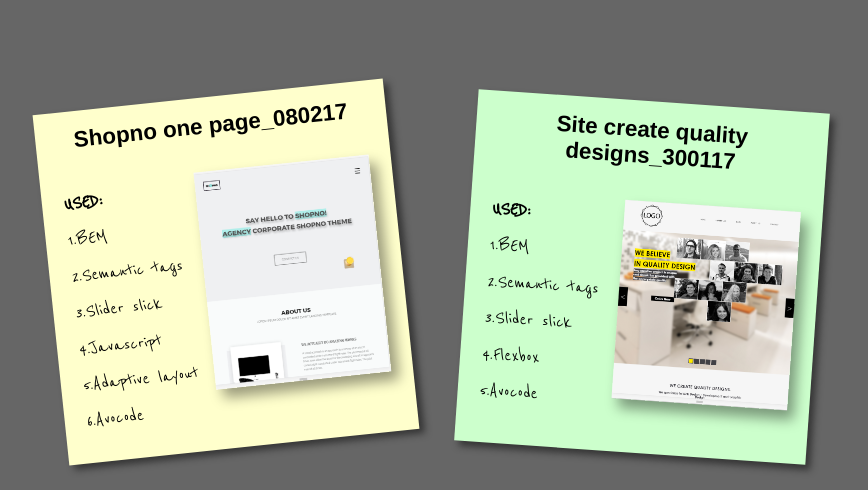
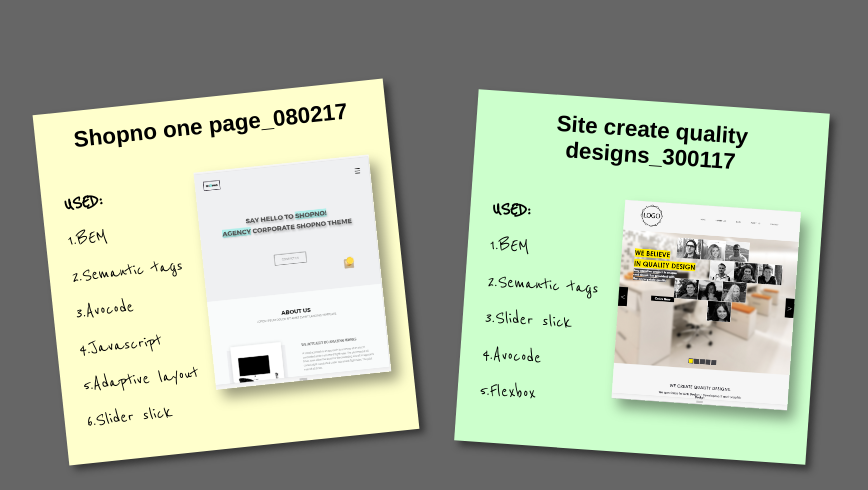
Before and after one commit to lelik759/lelik759.github.io, a plain HTML site: page index.html in a window 1280 px wide. Shown: the top 490 px of the page, without its empty margins (206-1074 px from the left). Drawn offline with Linux system fonts and the light colour scheme.

Commit message:
Update index.html

```diff
--- a/index.html
+++ b/index.html
@@ -10,7 +10,7 @@
      <li class="li">
       <a href="/Shopno one page_080217/index.html">
         <h2>Shopno one page_080217</h2>
-        <p><strong>USED:</strong><br> 1.BEM<br>2.Semantic tags<br>3.Slider slick<br>4.Javascript<br>5.Adaptive layout<br>6.Avocode
+        <p><strong>USED:</strong><br> 1.BEM<br>2.Semantic tags<br>3.Avocode<br>4.Javascript<br>5.Adaptive layout<br>6.Slider slick
        </p>
          <img src="Shopno one page_080217/img/Title.png" alt="title">
          </a>
@@ -19,7 +19,7 @@
      <li class="li">
       <a href="/Site create quality designs_300117/index.html">
         <h2>Site create quality designs_300117</h2>
-       <p><strong>USED:</strong><br> 1.BEM<br>2.Semantic tags<br>3.Slider slick<br>4.Flexbox<br>5.Avocode </p>
+       <p><strong>USED:</strong><br> 1.BEM<br>2.Semantic tags<br>3.Slider slick<br>4.Avocode<br>5.Flexbox </p>
            <img src="Site create quality designs_300117/img/Title.png" alt="title">
       </a>
     </li>
```
